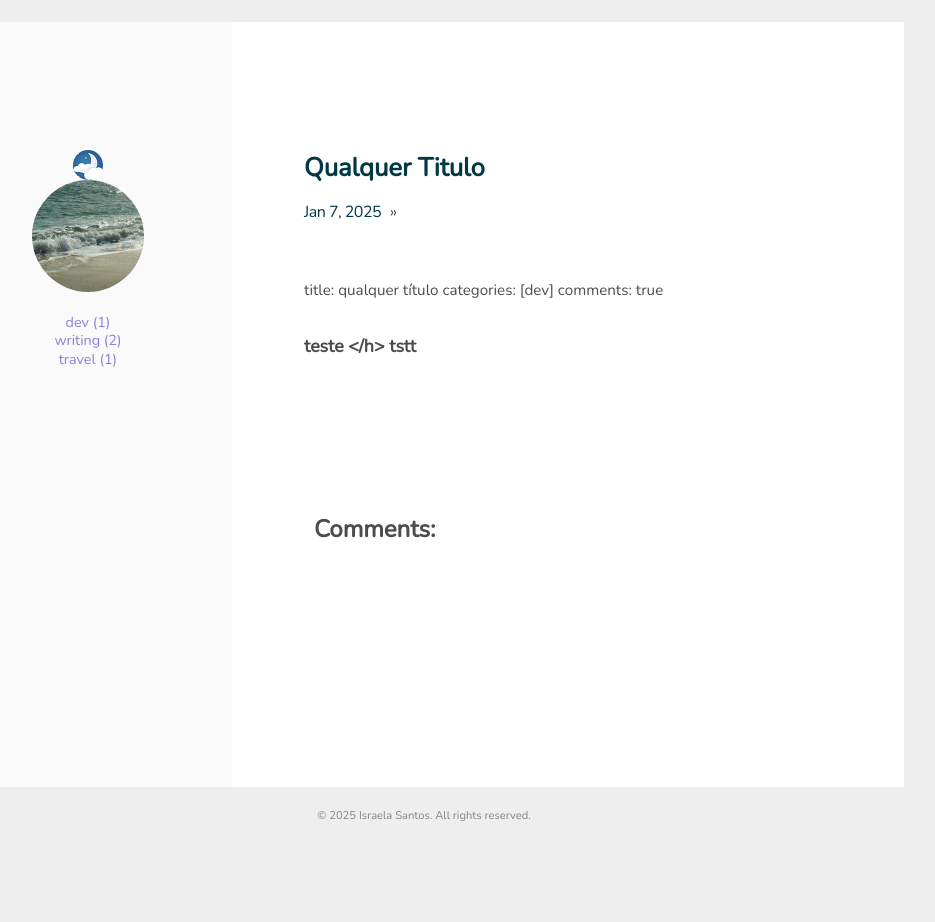
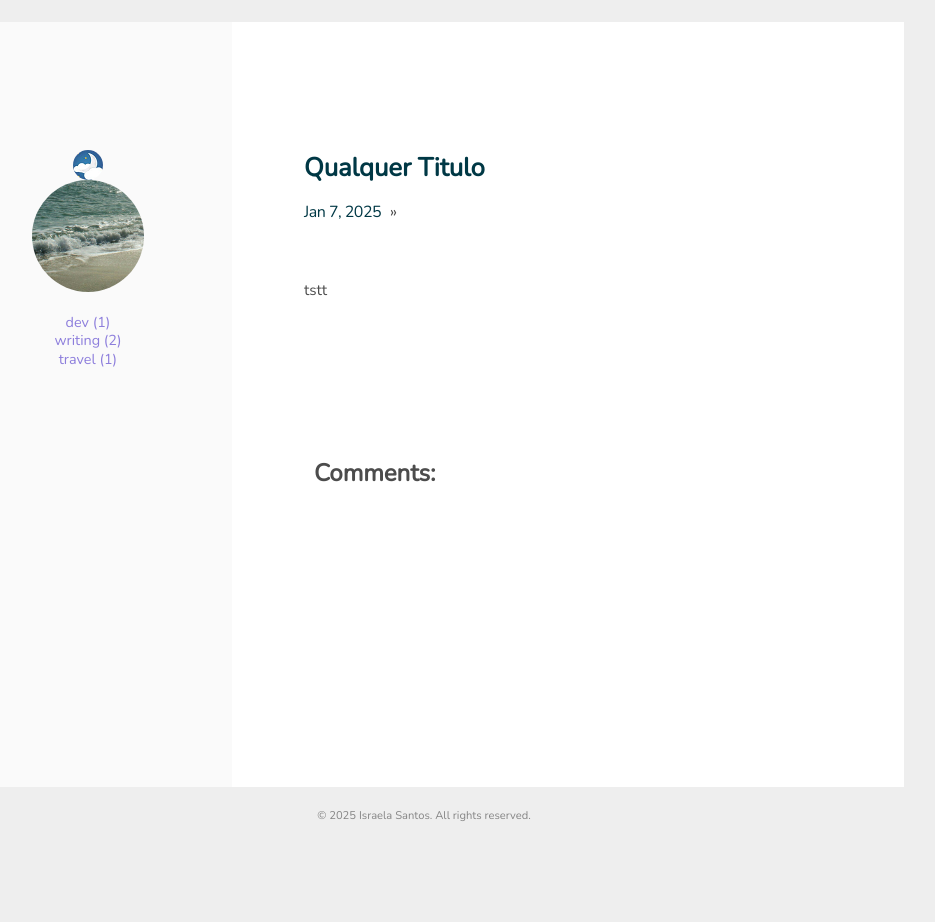
Before and after one commit to sraelai/y, a Jekyll site: the page built from _posts/2025-01-07-qualquer-titulo.md, in a window 1280 px wide. Shown: the whole page, without its empty margins (216-1151 px from the left). Built offline with Jekyll 4.4.1, drawn with Linux system fonts in a browser that asks for light colours; comment, search, counter and statistics services are not loaded.

Commit message:
Atualizar o 2025-01-07-qualquer-titulo.md

```diff
--- a/_posts/2025-01-07-qualquer-titulo.md
+++ b/_posts/2025-01-07-qualquer-titulo.md
@@ -1,7 +1,3 @@
-title: qualquer título
-categories: [dev]
-comments: true
 
-<h3> teste </h>
 
 tstt
```
